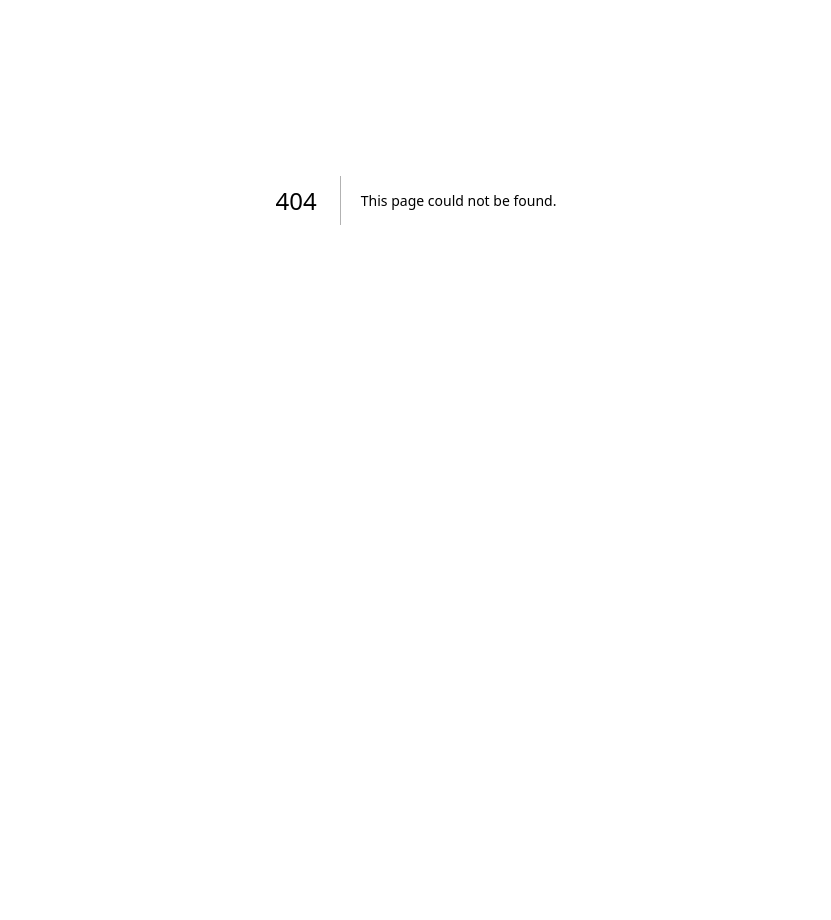
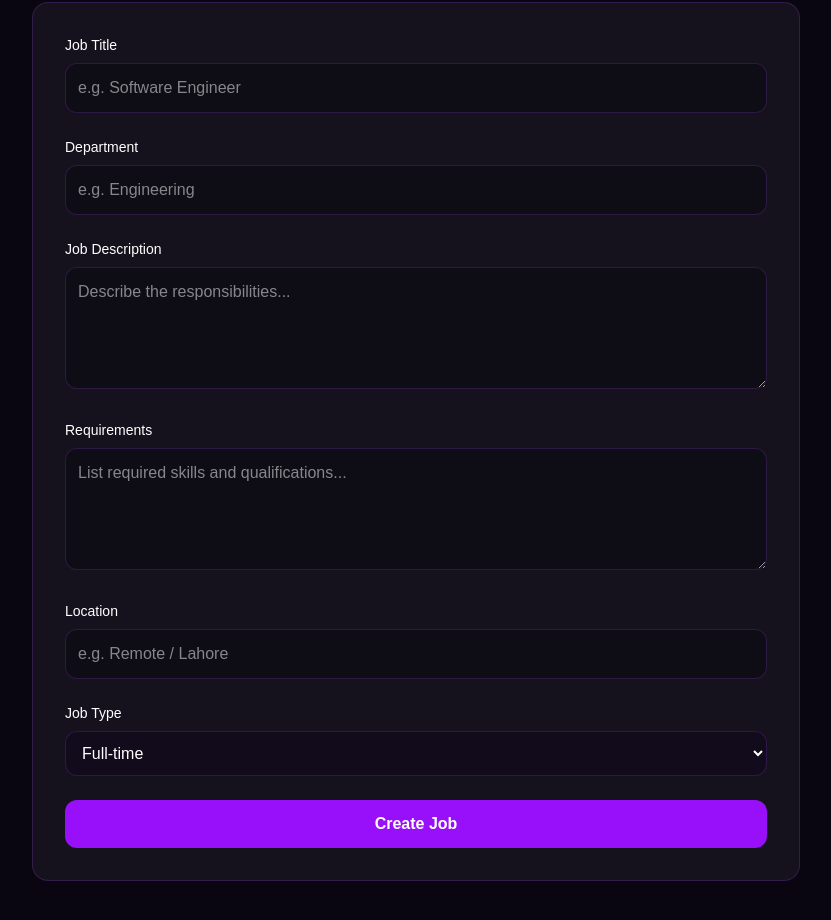
Before and after one commit to jazib995/AI-Interviewer, a Next.js app in the folder frontend/: page /recruiter/jobs/create in a window 1280 px wide. Before the commit this address had no page. Shown: the part 200-1120 px from the top of the page, without its empty margins (224-1055 px from the left). Before the commit the page ends 800 px from the top, so only its background shows below. Built offline with nearby package versions, Linux system fonts and the light colour scheme.

Commit message:
Implement recruiter job management

```diff
--- /dev/null
+++ b/frontend/src/app/recruiter/jobs/create/page.js
@@ -0,0 +1,171 @@
+"use client";
+
+import { useState } from "react";
+import { useRouter } from "next/navigation";
+
+export default function CreateJobPage() {
+  const router = useRouter();
+
+  const [formData, setFormData] = useState({
+    title: "",
+    department: "",
+    description: "",
+    requirements: "",
+    location: "",
+    job_type: "Full-time",
+  });
+
+  const [loading, setLoading] = useState(false);
+  const [error, setError] = useState("");
+
+  function handleChange(e) {
+    setFormData({
+      ...formData,
+      [e.target.name]: e.target.value,
+    });
+  }
+
+  async function handleSubmit(e) {
+    e.preventDefault();
+    setLoading(true);
+    setError("");
+
+    try {
+      const response = await fetch("http://127.0.0.1:8000/jobs", {
+        method: "POST",
+        headers: {
+          "Content-Type": "application/json",
+        },
+        body: JSON.stringify(formData),
+      });
+
+      const data = await response.json();
+
+      if (!response.ok) {
+        throw new Error(data.detail || "Failed to create job.");
+      }
+
+      router.push("/recruiter");
+    } catch (err) {
+      setError(err.message);
+    } finally {
+      setLoading(false);
+    }
+  }
+
+  return (
+    <main className="min-h-screen bg-[#090611] px-6 py-12 text-white">
+      <div className="mx-auto max-w-3xl">
+
+        <button
+          onClick={() => router.back()}
+          className="mb-8 text-sm text-purple-300 hover:text-white"
+        >
+          ← Back
+        </button>
+
+        <h1 className="text-3xl font-bold">
+          Create a New Job
+        </h1>
+
+        <p className="mt-2 text-gray-400">
+          Add the details of your job opening.
+        </p>
+
+        <form
+          onSubmit={handleSubmit}
+          className="mt-8 space-y-6 rounded-2xl border border-purple-500/20 bg-white/5 p-8"
+        >
+          <div>
+            <label className="mb-2 block text-sm">Job Title</label>
+            <input
+              name="title"
+              value={formData.title}
+              onChange={handleChange}
+              required
+              placeholder="e.g. Software Engineer"
+              className="w-full rounded-xl border border-purple-500/20 bg-black/30 p-3 outline-none focus:border-purple-500"
+            />
+          </div>
+
+          <div>
+            <label className="mb-2 block text-sm">Department</label>
+            <input
+              name="department"
+              value={formData.department}
+              onChange={handleChange}
+              required
+              placeholder="e.g. Engineering"
+              className="w-full rounded-xl border border-purple-500/20 bg-black/30 p-3 outline-none focus:border-purple-500"
+            />
+          </div>
+
+          <div>
+            <label className="mb-2 block text-sm">Job Description</label>
+            <textarea
+              name="description"
+              value={formData.description}
+              onChange={handleChange}
+              required
+              rows={4}
+              placeholder="Describe the responsibilities..."
+              className="w-full rounded-xl border border-purple-500/20 bg-black/30 p-3 outline-none focus:border-purple-500"
+            />
+          </div>
+
+          <div>
+            <label className="mb-2 block text-sm">Requirements</label>
+            <textarea
+              name="requirements"
+              value={formData.requirements}
+              onChange={handleChange}
+              required
+              rows={4}
+              placeholder="List required skills and qualifications..."
+              className="w-full rounded-xl border border-purple-500/20 bg-black/30 p-3 outline-none focus:border-purple-500"
+            />
+          </div>
+
+          <div>
+            <label className="mb-2 block text-sm">Location</label>
+            <input
+              name="location"
+              value={formData.location}
+              onChange={handleChange}
+              required
+              placeholder="e.g. Remote / Lahore"
+              className="w-full rounded-xl border border-purple-500/20 bg-black/30 p-3 outline-none focus:border-purple-500"
+            />
+          </div>
+
+          <div>
+            <label className="mb-2 block text-sm">Job Type</label>
+            <select
+              name="job_type"
+              value={formData.job_type}
+              onChange={handleChange}
+              className="w-full rounded-xl border border-purple-500/20 bg-[#110b1c] p-3 outline-none focus:border-purple-500"
+            >
+              <option>Full-time</option>
+              <option>Part-time</option>
+              <option>Internship</option>
+              <option>Contract</option>
+            </select>
+          </div>
+
+          {error && (
+            <p className="text-sm text-red-400">{error}</p>
+          )}
+
+          <button
+            type="submit"
+            disabled={loading}
+            className="w-full rounded-xl bg-purple-600 py-3 font-semibold transition hover:bg-purple-500 disabled:opacity-50"
+          >
+            {loading ? "Creating Job..." : "Create Job"}
+          </button>
+        </form>
+      </div>
+    </main>
+  );
+}
--- a/frontend/src/app/recruiter/page.js
+++ b/frontend/src/app/recruiter/page.js
@@ -2,12 +2,7 @@
 
 import { useEffect, useState } from "react";
 import { useRouter } from "next/navigation";
-const stats = [
-  { label: "Total Interviews", value: "01", icon: "📋" },
-  { label: "Completed", value: "01", icon: "✓" },
-  { label: "Pending Review", value: "01", icon: "◷" },
-  { label: "Active Jobs", value: "00", icon: "💼" },
-];
+
 
 export default function RecruiterDashboard() {
   const router = useRouter();
@@ -15,6 +10,7 @@ export default function RecruiterDashboard() {
   const [loading, setLoading] = useState(true);
   const [error, setError] = useState("");
   const [sortBy, setSortBy] = useState("score");
+  const [jobs, setJobs] = useState([]);
   const stats = [
     {
       label: "Total Interviews",
@@ -33,7 +29,7 @@ export default function RecruiterDashboard() {
     },
     {
       label: "Active Jobs",
-      value: 0,
+      value: jobs.filter((job) => job.status === "active").length,
       icon: "💼",
     },
   ];
@@ -74,6 +70,24 @@ export default function RecruiterDashboard() {
 
     fetchInterviews();
   }, []);
+  useEffect(() => {
+  async function fetchJobs() {
+    try {
+      const response = await fetch("http://127.0.0.1:8000/jobs");
+
+      if (!response.ok) {
+        throw new Error("Failed to fetch jobs.");
+      }
+
+      const data = await response.json();
+      setJobs(data.jobs);
+    } catch (err) {
+      console.error("Jobs error:", err);
+    }
+  }
+
+  fetchJobs();
+}, []);
   return (
     <main className="min-h-screen bg-[#090611] p-6 text-white md:p-10">
       {/* Header */}
@@ -86,7 +100,10 @@ export default function RecruiterDashboard() {
           </p>
         </div>
 
-        <button className="rounded-xl bg-purple-600 px-5 py-3 font-medium transition hover:bg-purple-500">
+        <button
+          onClick={() => router.push("/recruiter/jobs/create")}
+          className="..."
+        >
           + Create Job
         </button>
       </header>
@@ -107,6 +124,50 @@ export default function RecruiterDashboard() {
           </div>
         ))}
       </section>
+      <section className="mb-10">
+  <div className="mb-6">
+    <h2 className="text-xl font-semibold mt-5">Active Job Openings</h2>
+    <p className="mt-1 text-sm text-gray-400">
+      Manage your currently available positions.
+    </p>
+  </div>
+
+  {jobs.length === 0 ? (
+    <div className="rounded-2xl border border-purple-500/20 bg-white/5 p-8 text-center">
+      <p className="text-gray-400">No jobs created yet.</p>
+    </div>
+  ) : (
+    <div className="grid gap-5 md:grid-cols-2">
+      {jobs.map((job) => (
+        <div
+          key={job.id}
+          className="rounded-2xl border border-purple-500/20 bg-white/5 p-6"
+        >
+          <div className="flex items-start justify-between gap-3">
+            <h3 className="text-lg font-semibold">{job.title}</h3>
+
+            <span className="rounded-full bg-green-500/10 px-3 py-1 text-xs text-green-400">
+              {job.status}
+            </span>
+          </div>
+
+          <p className="mt-2 text-sm text-purple-300">
+            {job.department}
+          </p>
+
+          <p className="mt-4 text-sm text-gray-400">
+            {job.description}
+          </p>
+
+          <div className="mt-5 flex flex-wrap gap-3 text-xs text-gray-400">
+            <span>📍 {job.location}</span>
+            <span>💼 {job.job_type}</span>
+          </div>
+        </div>
+      ))}
+    </div>
+  )}
+</section>
 
       {/* Interviews */}
       <section className="mt-10 rounded-2xl border border-purple-500/20 bg-[#151020] p-6">
@@ -162,7 +223,7 @@ export default function RecruiterDashboard() {
                   </td>
                 </tr>
               ) : (
-                sortedInterviews.map((interview,index) => (
+                sortedInterviews.map((interview, index) => (
                   <tr
                     key={interview.id}
                     className="border-b border-purple-500/10"
```
Also changed, not shown: 1 other file (tests, documents, lock files or other folders).
